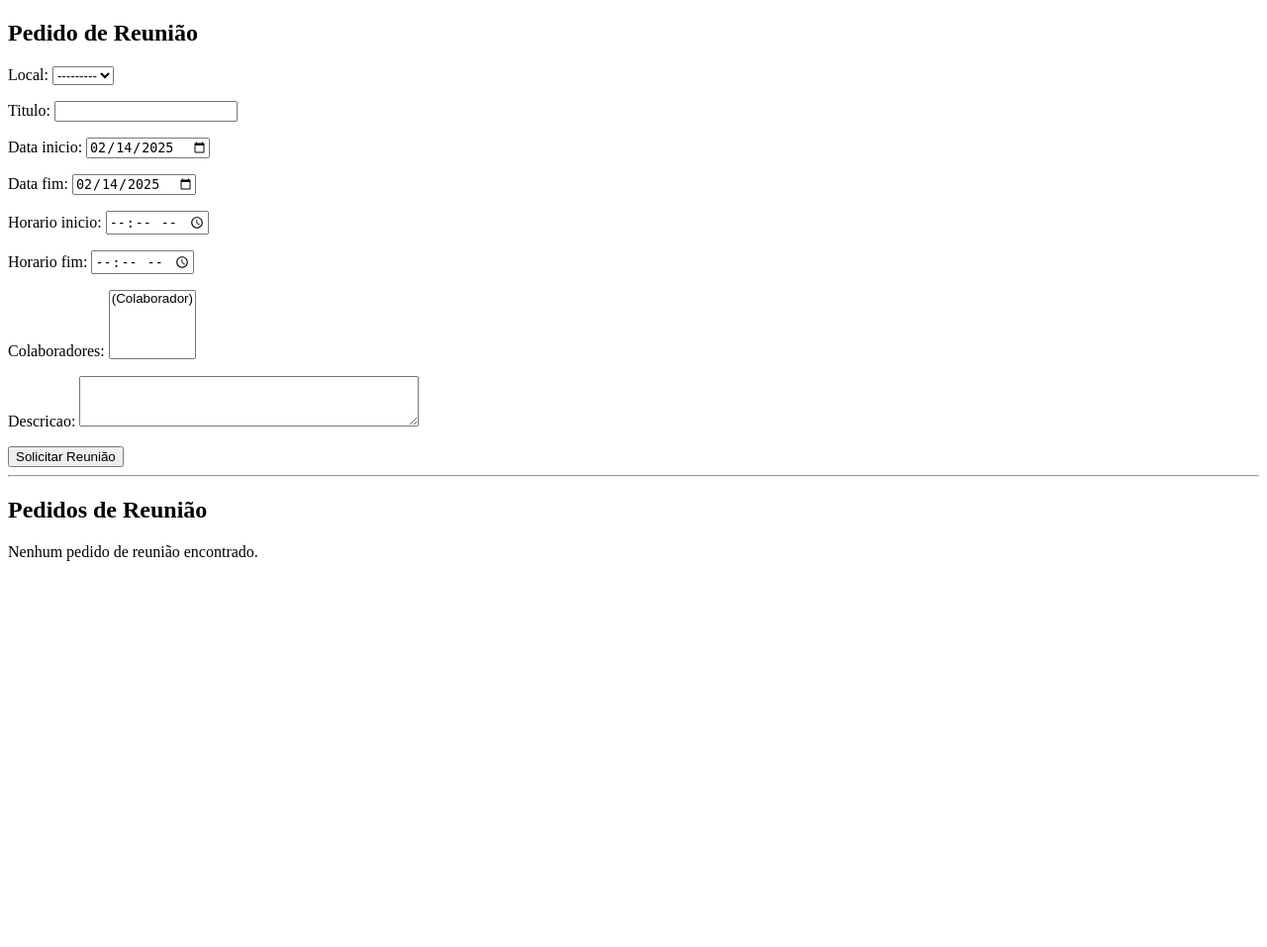
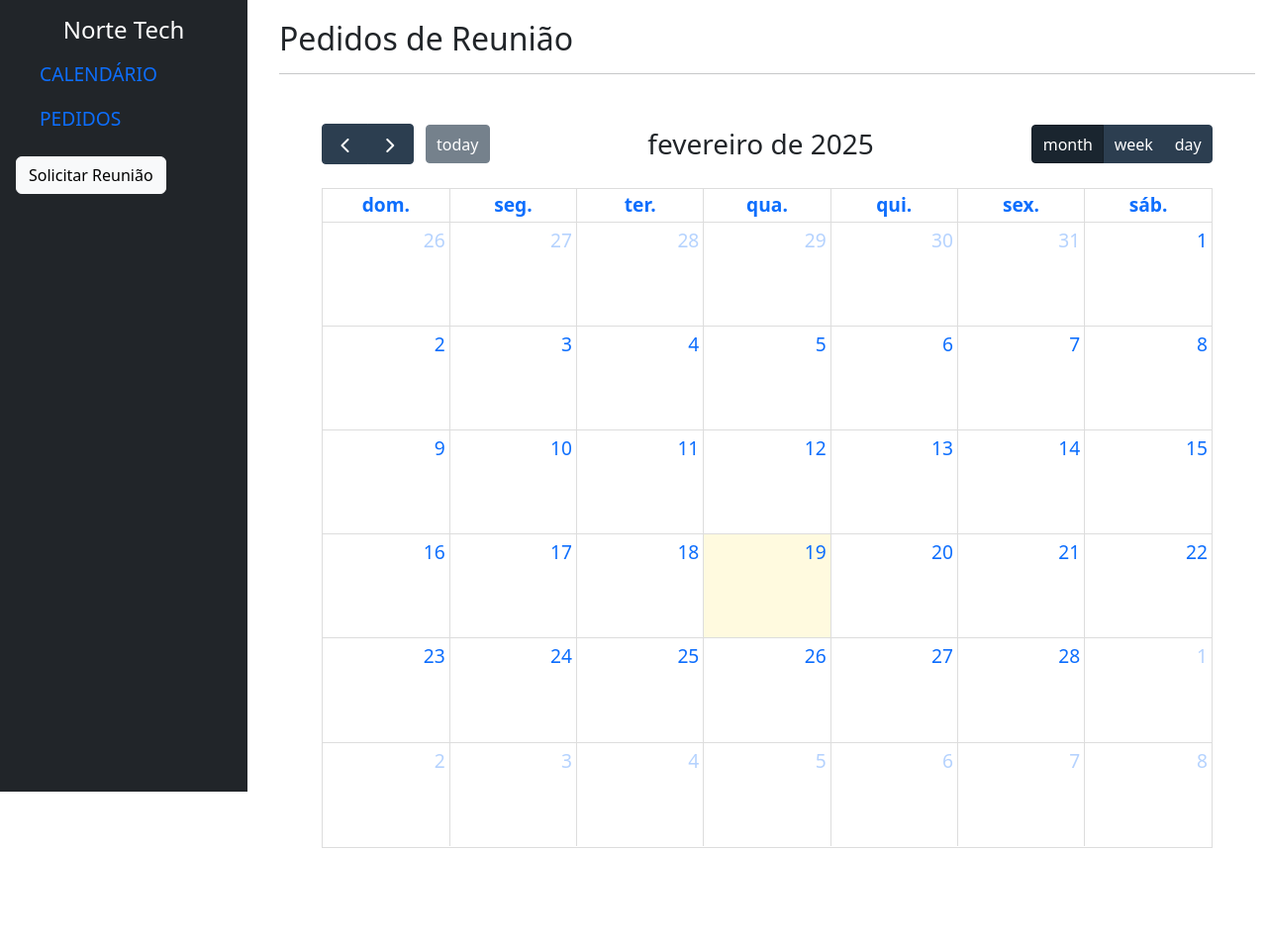
Before and after one commit to danielvitorc/project-agenda, a Django app: page /home/ in a window 1280 px wide. Shown: the whole page at 99% size. Before the commit the page ends 567 px from the top, so only its background shows below. Run offline with Django 5.2, Linux system fonts and the light colour scheme; the visitor is signed in with stand-in values (Sample User, id 1); data comes from the database, SQL or seed files in the repository; data that the repository does not hold is empty.

Commit message:
calendar template

```diff
--- a/agenda/templates/agenda/home.html
+++ b/agenda/templates/agenda/home.html
@@ -4,72 +4,106 @@
     <meta charset="UTF-8">
     <meta name="viewport" content="width=device-width, initial-scale=1.0">
     <title>Document</title>
+    <link href="https://cdn.jsdelivr.net/npm/bootstrap@5.3.0/dist/css/bootstrap.min.css" rel="stylesheet">
+    <!-- FullCalendar CSS -->
+    <link href="https://cdn.jsdelivr.net/npm/fullcalendar@5.11.3/main.min.css" rel="stylesheet">
+    <style>
+        #calendar {
+            max-width: 900px;
+            margin: 50px auto;
+        }
+        .sidebar a {
+            padding: 0.5rem 1rem;
+            display: flex;
+            transition: transform 0.3s ease;
+            font-size: 1.2rem;
+            text-decoration: none;
+}
+    </style>
+
 </head>
 <body>
-    <h2>Pedido de Reunião</h2>
 
-    <!-- Formulário para solicitar uma reunião -->
-    <form method="post">
-        {% csrf_token %}
-        {{ form.as_p }}
-        <button type="submit" class="btn btn-primary">Solicitar Reunião</button>
-    </form>
+    <!-- Sidebar -->
+    <div class="d-flex sidebar">
+        <div class="bg-dark text-white p-3 vh-100" style="width: 250px; position: fixed;">
+            <h4 class="text-center">Norte Tech</h4>
+            <a href="{% url 'home' %}"> <i class="fa fa-home me-2"></i> CALENDÁRIO</a>
+            <a href="{% url 'page_pedidos' %}"> <i class="fa fa-home me-2"></i> PEDIDOS</a>
+            <button class="btn btn-light mt-3" data-bs-toggle="modal" data-bs-target="#reuniaoModal">
+                Solicitar Reunião
+            </button>
+        </div>
 
-    <hr>
+        <!-- Conteúdo principal -->
+        <div class="container" style="margin-left: 270px; padding-top: 20px;">
+            <h2>Pedidos de Reunião</h2>
+            <hr>
+            <div id="calendar"></div>
+        </div>
+    </div>
 
-    <h2>Pedidos de Reunião</h2>
+    <!-- Modal do Formulário -->
+    <div class="modal fade" id="reuniaoModal" tabindex="-1" aria-labelledby="reuniaoModalLabel" aria-hidden="true">
+        <div class="modal-dialog">
+            <div class="modal-content">
+                <div class="modal-header">
+                    <h5 class="modal-title" id="reuniaoModalLabel">Solicitar Reunião</h5>
+                    <button type="button" class="btn-close" data-bs-dismiss="modal" aria-label="Fechar"></button>
+                </div>
+                <div class="modal-body">
+                    <form method="post">
+                        {% csrf_token %}
+                        {{ form.as_p }}
+                        <button type="submit" class="btn btn-primary">Solicitar</button>
+                    </form>
+                </div>
+            </div>
+        </div>
+    </div>
+    <div class="container mt-4">
+        <div id="calendar"></div>
+    </div>
 
-    {% if reunioes %}
-        <table class="table">
-            <thead>
-                <tr>
-                    <th>Solicitante</th>
-                    <th>Local</th>
-                    <th>Data Início</th>
-                    <th>Data Fim</th>
-                    <th>Horário Início</th>
-                    <th>Horário Fim</th>
-                    <th>Colaboradores</th>
-                    <th>Descrição</th>
-                    <th>Status</th>
-                    {% if user.is_staff %}  <!-- Se for um administrador, mostrar ações -->
-                        <th>Ações</th>
-                    {% endif %}
-                </tr>
-            </thead>
-            <tbody>
-                {% for reuniao in reunioes %}
-                    <tr>
-                        <td>{{ reuniao.criado_por.nome }}</td>  <!-- Mostra quem fez o pedido -->
-                        <td>{{ reuniao.local.nome }}</td>
-                        <td>{{ reuniao.data_inicio|date:"d/m/Y" }}</td>
-                        <td>{{ reuniao.data_fim|date:"d/m/Y" }}</td>
-                        <td>{{ reuniao.horario_inicio|time:"H:i" }}</td>
-                        <td>{{ reuniao.horario_fim|time:"H:i" }}</td>
-                        <td>
-                            {% for colaborador in reuniao.colaboradores.all %}
-                                {{ colaborador.nome }}{% if not forloop.last %}, {% endif %}
-                            {% endfor %}
-                        </td>
-                        <td>{{ reuniao.descricao }}</td>
-                        <td>
-                            <span class="badge {% if reuniao.status == 'APROVADO' %}bg-success{% elif reuniao.status == 'REJEITADO' %}bg-danger{% else %}bg-warning{% endif %}">
-                                {{ reuniao.status }}
-                            </span>
-                        </td>
-                        {% if user.is_staff %}
-                            <td>
-                                <a href="{% url 'aprovar_reuniao' reuniao.id %}" class="btn btn-success btn-sm">Aprovar</a>
-                                <a href="{% url 'rejeitar_reuniao' reuniao.id %}" class="btn btn-danger btn-sm">Rejeitar</a>
-                            </td>
-                        {% endif %}
-                    </tr>
-                {% endfor %}
-            </tbody>
-        </table>
-    {% else %}
-        <p>Nenhum pedido de reunião encontrado.</p>
-    {% endif %}
+    <!-- Modal para Detalhes da Reunião -->
+    <div class="modal fade" id="modalReuniao" tabindex="-1" aria-labelledby="modalReuniaoLabel" aria-hidden="true">
+        <div class="modal-dialog">
+            <div class="modal-content">
+                <div class="modal-header">
+                    <h5 class="modal-title" id="modalReuniaoLabel">Detalhes da Reunião</h5>
+                    <button type="button" class="btn-close" data-bs-dismiss="modal" aria-label="Fechar"></button>
+                </div>
+                <div class="modal-body">
+                    <p><strong>Local:</strong> <span id="modalLocal"></span></p>
+                    <p><strong>Data:</strong> <span id="modalData"></span></p>
+                    <p><strong>Horário:</strong> <span id="modalHorario"></span></p>
+                    <p><strong>Descrição:</strong> <span id="modalDescricao"></span></p>
+                    <p><strong>Colaboradores:</strong> <span id="modalColaboradores"></span></p>
+                </div>
+            </div>
+        </div>
+    </div>
+
+    <!-- Bootstrap e FullCalendar JS -->
+    <script src="https://cdn.jsdelivr.net/npm/bootstrap@5.3.0/dist/js/bootstrap.bundle.min.js"></script>
+    <script src="https://cdn.jsdelivr.net/npm/fullcalendar@5.11.3/main.min.js"></script>
+
+    <script>
+        document.addEventListener('DOMContentLoaded', function() {
+            var calendarEl = document.getElementById('calendar');
+            var calendar = new FullCalendar.Calendar(calendarEl, {
+                initialView: 'dayGridMonth',  // Formato de agenda mensal
+                locale: 'pt-br',
+                events: '/api/reunioes/',  // URL da API que retorna as reuniões
+                eventColor: '#007bff'  // Cor azul para os eventos
+            });
+            calendar.render();
+        });
+    </script>
+
+
+
+    <script src="https://cdn.jsdelivr.net/npm/bootstrap@5.3.0/dist/js/bootstrap.bundle.min.js"></script>
     <script>
         document.addEventListener("DOMContentLoaded", function () {
             const dataInicioInput = document.getElementById("id_data_inicio");
@@ -110,5 +144,34 @@
             horarioFimInput.addEventListener("change", atualizarColaboradores);
         });
         </script>
+        <script>
+            document.addEventListener('DOMContentLoaded', function () {
+                var calendarEl = document.getElementById('calendar');
+                var calendar = new FullCalendar.Calendar(calendarEl, {
+                    initialView: 'dayGridMonth',
+                    locale: 'pt-br',
+                    headerToolbar: {
+                        left: 'prev,next today',
+                        center: 'title',
+                        right: 'dayGridMonth,timeGridWeek,timeGridDay'
+                    },
+                    events: '/eventos_json/', // Rota para buscar eventos do Django
+                    eventClick: function (info) {
+                        // Exibir informações no modal
+                        document.getElementById('modalReuniaoLabel').textContent = info.event.title;
+                        document.getElementById('modalLocal').textContent = info.event.extendedProps.local;
+                        document.getElementById('modalData').textContent = info.event.start.toLocaleDateString();
+                        document.getElementById('modalHorario').textContent = info.event.start.toLocaleTimeString() + " - " + info.event.end.toLocaleTimeString();
+                        document.getElementById('modalDescricao').textContent = info.event.extendedProps.descricao;
+                        document.getElementById('modalColaboradores').textContent = info.event.extendedProps.colaboradores;
+
+                        // Abrir o modal Bootstrap
+                        var modal = new bootstrap.Modal(document.getElementById('modalReuniao'));
+                        modal.show();
+                    }
+                });
+                calendar.render();
+            });
+        </script>
 </body>
 </html>
--- a/agenda/urls.py
+++ b/agenda/urls.py
@@ -1,12 +1,16 @@
 from django.urls import path
-from .views import login_view, logout_view, home, colaboradores_disponiveis, gerenciar_pedidos, alterar_status_reuniao
+from .views import login_view, logout_view, home, colaboradores_disponiveis, gerenciar_pedidos, alterar_status_reuniao, get_reunioes, page_pedidos, eventos_json
 
 
 urlpatterns = [
     path("", login_view, name="login"),
     path("logout/", logout_view, name="logout"),
     path("home/", home, name="home"),
+     path('api/reunioes/', get_reunioes, name='api_reunioes'),  # Endpoint da API
     path("colaboradores-disponiveis/", colaboradores_disponiveis, name="colaboradores_disponiveis"),
     path("pedidos/", gerenciar_pedidos, name="gerenciar_pedidos"),
     path("alterar-status/<int:reuniao_id>/<str:novo_status>/",alterar_status_reuniao, name="alterar_status_reuniao"),
+    path("page_pedidos/", page_pedidos, name="page_pedidos"),
+     path("eventos_json/", eventos_json, name="eventos_json"),
+
 ]
--- a/agenda/views.py
+++ b/agenda/views.py
@@ -61,6 +61,20 @@
 
     return render(request, "agenda/home.html", {"form": form, "reunioes": reunioes})
 
+
+def get_reunioes(request):
+    reunioes = Reuniao.objects.all()
+    eventos = []
+
+    for reuniao in reunioes:
+        eventos.append({
+            "title": reuniao.titulo,
+            "start": reuniao.data_inicio.strftime("%Y-%m-%d") + "T" + reuniao.horario_inicio.strftime("%H:%M:%S"),
+            "end": reuniao.data_fim.strftime("%Y-%m-%d") + "T" + reuniao.horario_fim.strftime("%H:%M:%S"),
+        })
+
+    return JsonResponse(eventos, safe=False)
+
 @login_required
 def colaboradores_disponiveis(request):
     data_inicio = request.GET.get("data_inicio")
@@ -100,3 +114,25 @@
         messages.success(request, f"Reunião {reuniao.titulo} foi {novo_status}!")
 
     return redirect('gerenciar_pedidos')
+
+@login_required
+def page_pedidos(request):
+    reunioes = Reuniao.objects.all()  # Busca todas as reuniões cadastradas
+    return render(request, "agenda/pedidos.html", {"reunioes": reunioes})
+
+def eventos_json(request):
+    reunioes = Reuniao.objects.all()
+    eventos = []
+
+    for reuniao in reunioes:
+        eventos.append({
+            "id": reuniao.id,
+            "title": reuniao.titulo,
+            "start": reuniao.data_inicio.strftime("%Y-%m-%dT") + str(reuniao.horario_inicio),
+            "end": reuniao.data_fim.strftime("%Y-%m-%dT") + str(reuniao.horario_fim),
+            "descricao": reuniao.descricao,
+            "local": reuniao.local.nome,
+            "colaboradores": ", ".join([colab.nome for colab in reuniao.colaboradores.all()]),
+        })
+
+    return JsonResponse(eventos, safe=False)
```
Also changed, not shown: agenda/templates/agenda/pedidos.html (added, +77 -0 lines).
